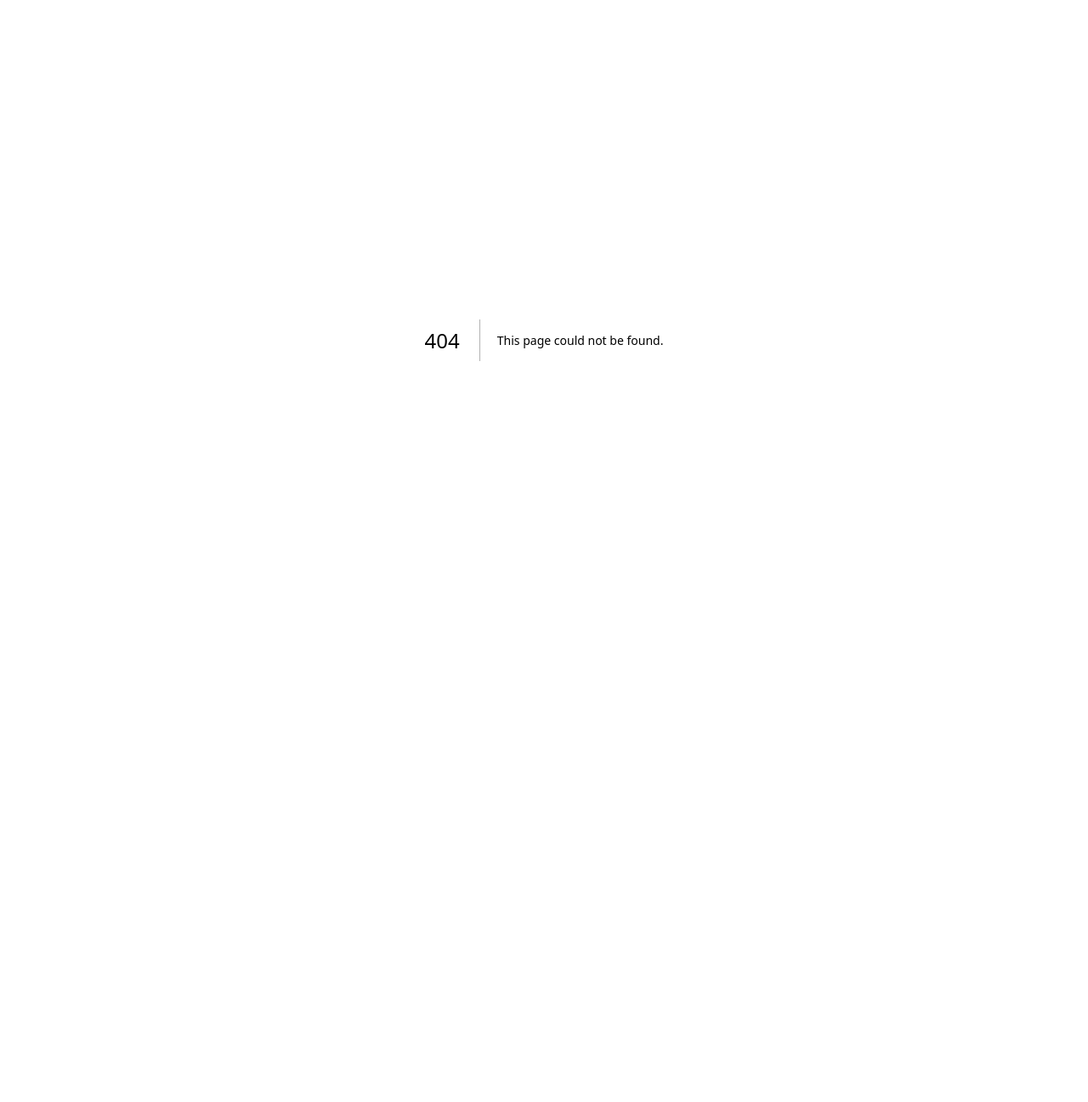
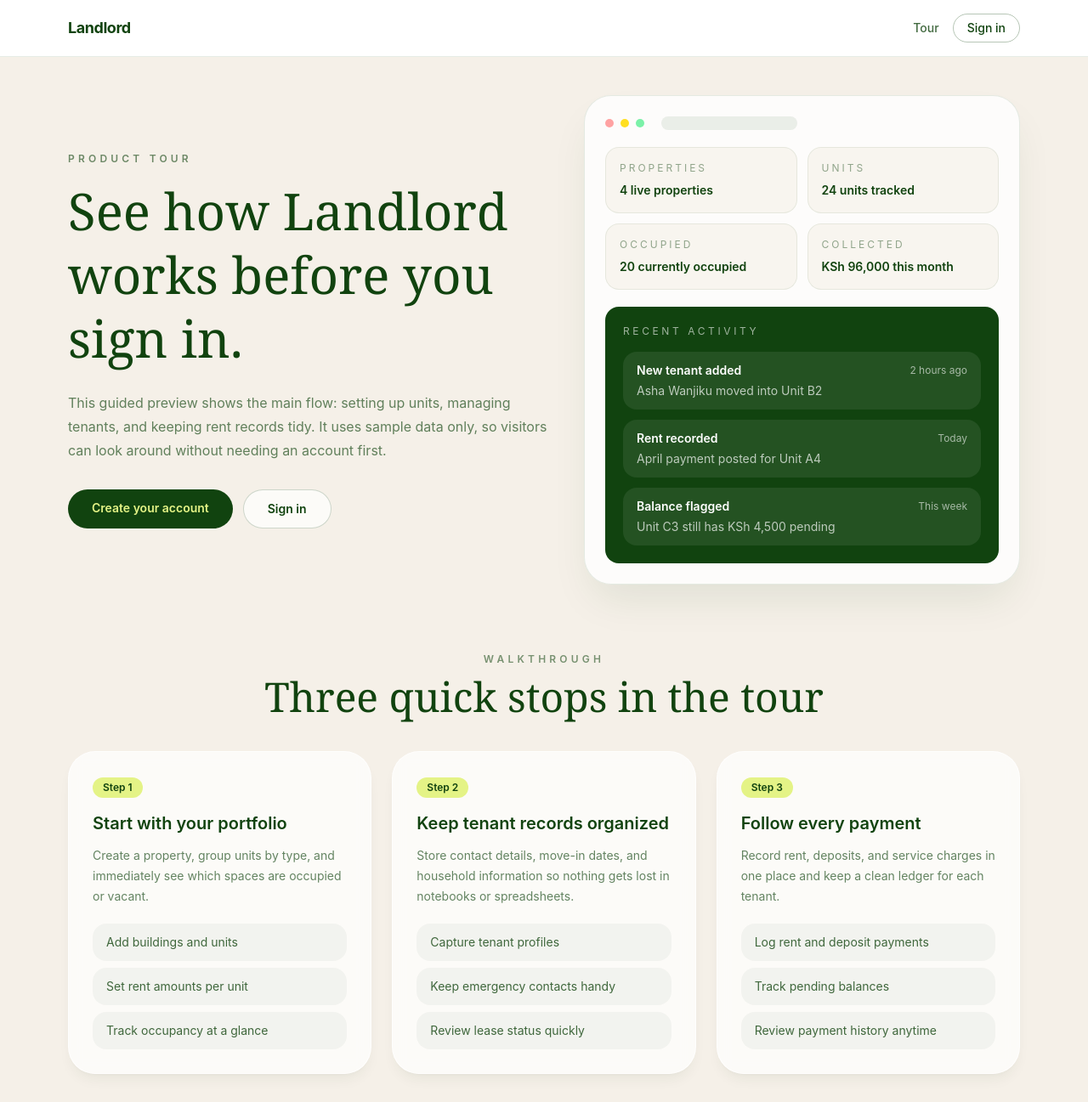
Before and after one commit to austinechisutia/landloard, a Next.js app: page /tour in a window 1280 px wide. Before the commit this address had no page. Shown: the top 1297 px of the page at 85% size. Before the commit the page ends 800 px from the top, so only its background shows below. Built offline with nearby package versions, Linux system fonts and the light colour scheme; no server answers.

Commit message:
add guest-access product tour and link it from landing and login pages

```diff
--- a/app/login/page.tsx
+++ b/app/login/page.tsx
@@ -1,4 +1,5 @@
 import { Suspense } from 'react';
+import Link from 'next/link';
 import { getServerSession } from 'next-auth';
 import { redirect } from 'next/navigation';
 import AuthPageForm from '@/components/auth/AuthPageForm';
@@ -44,6 +45,20 @@ export default async function LoginPage({ searchParams }: LoginPageProps) {
                 </div>
               ))}
             </div>
+
+            <div className="rounded-[2rem] border border-[#11430F]/10 bg-white/70 p-5 backdrop-blur-sm">
+              <p className="text-xs font-semibold uppercase tracking-[0.3em] text-[#11430F]/50">Not ready to sign in?</p>
+              <h2 className="mt-2 text-2xl font-semibold text-[#11430F]">Take the guided product tour first.</h2>
+              <p className="mt-2 text-sm leading-6 text-[#11430F]/65">
+                Explore a sample workflow and see how properties, tenants, and payments fit together before creating an account.
+              </p>
+              <Link
+                href="/tour"
+                className="mt-4 inline-flex rounded-full border border-[#11430F]/20 bg-[#e4f386]/60 px-5 py-2.5 text-sm font-semibold text-[#11430F] transition hover:bg-[#e4f386]"
+              >
+                View tour
+              </Link>
+            </div>
           </div>
 
           <Suspense
--- a/app/page.tsx
+++ b/app/page.tsx
@@ -60,6 +60,12 @@ export default async function LandingPage() {
                 className="rounded-full border border-[#11430F]/25 bg-white/60 px-8 py-3.5 text-sm font-semibold text-[#11430F] backdrop-blur-sm transition hover:bg-white/90"
               >
                 Sign In
+              </Link>
+              <Link
+                href="/tour"
+                className="rounded-full border border-[#11430F]/15 bg-[#e4f386]/50 px-8 py-3.5 text-sm font-semibold text-[#11430F] transition hover:bg-[#e4f386]/80"
+              >
+                Take a Tour
               </Link>
             </>
           )}
@@ -229,6 +235,12 @@ export default async function LandingPage() {
                   >
                     Sign In
                   </Link>
+                  <Link
+                    href="/tour"
+                    className="rounded-full border border-white/20 px-8 py-3.5 text-sm font-semibold text-white transition hover:bg-white/10"
+                  >
+                    Explore the Tour
+                  </Link>
                 </>
               )}
             </div>
@@ -244,6 +256,7 @@ export default async function LandingPage() {
           <nav className="flex items-center gap-5 text-xs text-[#11430F]/55">
             <Link href="/login" className="transition hover:text-[#11430F]">Sign In</Link>
             <Link href="/login" className="transition hover:text-[#11430F]">Register</Link>
+            <Link href="/tour" className="transition hover:text-[#11430F]">Tour</Link>
           </nav>
         </div>
       </footer>
--- /dev/null
+++ b/app/tour/page.tsx
@@ -0,0 +1,171 @@
+import Link from 'next/link';
+import { getServerSession } from 'next-auth';
+import { authOptions } from '@/lib/auth';
+
+const TOUR_STEPS = [
+  {
+    title: 'Start with your portfolio',
+    description:
+      'Create a property, group units by type, and immediately see which spaces are occupied or vacant.',
+    points: ['Add buildings and units', 'Set rent amounts per unit', 'Track occupancy at a glance'],
+  },
+  {
+    title: 'Keep tenant records organized',
+    description:
+      'Store contact details, move-in dates, and household information so nothing gets lost in notebooks or spreadsheets.',
+    points: ['Capture tenant profiles', 'Keep emergency contacts handy', 'Review lease status quickly'],
+  },
+  {
+    title: 'Follow every payment',
+    description:
+      'Record rent, deposits, and service charges in one place and keep a clean ledger for each tenant.',
+    points: ['Log rent and deposit payments', 'Track pending balances', 'Review payment history anytime'],
+  },
+];
+
+const HIGHLIGHTS = [
+  { label: 'Properties', value: '4 live properties' },
+  { label: 'Units', value: '24 units tracked' },
+  { label: 'Occupied', value: '20 currently occupied' },
+  { label: 'Collected', value: 'KSh 96,000 this month' },
+];
+
+const ACTIVITY = [
+  { title: 'New tenant added', detail: 'Asha Wanjiku moved into Unit B2', time: '2 hours ago' },
+  { title: 'Rent recorded', detail: 'April payment posted for Unit A4', time: 'Today' },
+  { title: 'Balance flagged', detail: 'Unit C3 still has KSh 4,500 pending', time: 'This week' },
+];
+
+export default async function TourPage() {
+  const session = await getServerSession(authOptions);
+
+  return (
+    <main className="min-h-screen overflow-x-hidden bg-[#f5f0e8] pt-28 text-[#171717]">
+      <div className="pointer-events-none fixed inset-0 -z-10">
+        <div className="absolute -top-32 left-0 h-[420px] w-[420px] rounded-full bg-[#e4f386]/40 blur-[110px]" />
+        <div className="absolute right-0 top-1/3 h-[420px] w-[420px] rounded-full bg-[#11430F]/10 blur-[100px]" />
+      </div>
+
+      <section className="mx-auto max-w-6xl px-4 pb-20">
+        <div className="grid gap-10 lg:grid-cols-[1.05fr_0.95fr] lg:items-center">
+          <div>
+            <p className="text-xs font-semibold uppercase tracking-[0.35em] text-[#11430F]/60">
+              Product tour
+            </p>
+            <h1 className="mt-4 font-serif text-5xl leading-tight text-[#11430F] md:text-6xl">
+              See how Landlord works before you sign in.
+            </h1>
+            <p className="mt-6 max-w-2xl text-base leading-7 text-[#11430F]/65">
+              This guided preview shows the main flow: setting up units, managing tenants,
+              and keeping rent records tidy. It uses sample data only, so visitors can look
+              around without needing an account first.
+            </p>
+
+            <div className="mt-8 flex flex-col gap-3 sm:flex-row">
+              <Link
+                href={session ? '/dashboard' : '/login'}
+                className="rounded-full bg-[#11430F] px-7 py-3 text-sm font-semibold text-[#e4f386] transition hover:opacity-90"
+              >
+                {session ? 'Open your dashboard' : 'Create your account'}
+              </Link>
+              {!session && (
+                <Link
+                  href="/login"
+                  className="rounded-full border border-[#11430F]/20 bg-white/70 px-7 py-3 text-sm font-semibold text-[#11430F] transition hover:bg-white"
+                >
+                  Sign in
+                </Link>
+              )}
+            </div>
+          </div>
+
+          <div className="rounded-[2rem] border border-[#11430F]/10 bg-white/80 p-6 shadow-2xl shadow-[#11430F]/10 backdrop-blur-sm">
+            <div className="mb-5 flex items-center gap-2">
+              <div className="h-2.5 w-2.5 rounded-full bg-red-300" />
+              <div className="h-2.5 w-2.5 rounded-full bg-yellow-300" />
+              <div className="h-2.5 w-2.5 rounded-full bg-green-300" />
+              <div className="ml-3 h-4 w-40 rounded-full bg-[#11430F]/8" />
+            </div>
+
+            <div className="grid grid-cols-2 gap-3">
+              {HIGHLIGHTS.map((item) => (
+                <div key={item.label} className="rounded-2xl border border-[#11430F]/8 bg-[#f8f5ef] p-4">
+                  <p className="text-xs uppercase tracking-[0.25em] text-[#11430F]/45">{item.label}</p>
+                  <p className="mt-2 text-sm font-semibold text-[#11430F]">{item.value}</p>
+                </div>
+              ))}
+            </div>
+
+            <div className="mt-5 rounded-2xl border border-[#11430F]/8 bg-[#11430F] p-5 text-white">
+              <p className="text-xs uppercase tracking-[0.3em] text-white/60">Recent activity</p>
+              <div className="mt-4 space-y-3">
+                {ACTIVITY.map((item) => (
+                  <div key={item.title} className="rounded-2xl bg-white/8 px-4 py-3">
+                    <div className="flex items-center justify-between gap-3">
+                      <p className="text-sm font-semibold">{item.title}</p>
+                      <span className="text-xs text-white/60">{item.time}</span>
+                    </div>
+                    <p className="mt-1 text-sm text-white/70">{item.detail}</p>
+                  </div>
+                ))}
+              </div>
+            </div>
+          </div>
+        </div>
+      </section>
+
+      <section className="mx-auto max-w-6xl px-4 pb-20">
+        <div className="mb-10 text-center">
+          <p className="text-xs font-semibold uppercase tracking-[0.35em] text-[#11430F]/55">Walkthrough</p>
+          <h2 className="mt-3 font-serif text-4xl text-[#11430F] md:text-5xl">Three quick stops in the tour</h2>
+        </div>
+
+        <div className="grid gap-6 lg:grid-cols-3">
+          {TOUR_STEPS.map((step, index) => (
+            <article
+              key={step.title}
+              className="rounded-[2rem] border border-white/70 bg-white/70 p-7 shadow-lg shadow-[#11430F]/5 backdrop-blur-sm"
+            >
+              <div className="inline-flex rounded-full bg-[#e4f386] px-3 py-1 text-xs font-semibold text-[#11430F]">
+                Step {index + 1}
+              </div>
+              <h3 className="mt-4 text-xl font-semibold text-[#11430F]">{step.title}</h3>
+              <p className="mt-3 text-sm leading-6 text-[#11430F]/65">{step.description}</p>
+              <ul className="mt-5 space-y-2 text-sm text-[#11430F]/80">
+                {step.points.map((point) => (
+                  <li key={point} className="rounded-2xl bg-[#11430F]/4 px-4 py-3">
+                    {point}
+                  </li>
+                ))}
+              </ul>
+            </article>
+          ))}
+        </div>
+      </section>
+
+      <section className="mx-auto max-w-6xl px-4 pb-24">
+        <div className="rounded-[2rem] bg-[#11430F] px-6 py-10 text-center text-white shadow-2xl shadow-[#11430F]/25 md:px-10">
+          <h2 className="font-serif text-3xl md:text-4xl">Like what you see?</h2>
+          <p className="mx-auto mt-4 max-w-2xl text-sm leading-6 text-white/75">
+            The tour is public, but your real workspace stays private. Sign in or create an
+            account when you are ready to start managing your own rentals.
+          </p>
+          <div className="mt-8 flex flex-col items-center justify-center gap-3 sm:flex-row">
+            <Link
+              href={session ? '/dashboard' : '/login'}
+              className="rounded-full bg-[#e4f386] px-7 py-3 text-sm font-semibold text-[#11430F] transition hover:bg-[#edf8a8]"
+            >
+              {session ? 'Go to dashboard' : 'Get started'}
+            </Link>
+            <Link
+              href="/"
+              className="rounded-full border border-white/20 px-7 py-3 text-sm font-semibold text-white transition hover:bg-white/10"
+            >
+              Back home
+            </Link>
+          </div>
+        </div>
+      </section>
+    </main>
+  );
+}
--- a/components/Navbar.tsx
+++ b/components/Navbar.tsx
@@ -3,7 +3,7 @@
 import Link from 'next/link';
 import { usePathname } from 'next/navigation';
 
-const PUBLIC_ROUTES = ['/', '/login', '/forgot-password', '/reset-password'];
+const PUBLIC_ROUTES = ['/', '/login', '/tour', '/forgot-password', '/reset-password'];
 
 export default function Navbar() {
   const pathname = usePathname();
@@ -22,6 +22,9 @@ export default function Navbar() {
           Landlord
         </Link>
         <nav className="flex items-center gap-4">
+          <Link href="/tour" className="text-sm font-medium text-[#11430F]/80 transition hover:text-[#11430F]">
+            Tour
+          </Link>
           <Link href="/login" className="rounded-full border border-[#11430F]/30 px-4 py-1.5 text-sm font-medium text-[#11430F] transition hover:bg-[#11430F]/5">
             Sign in
           </Link>
```
Also changed, not shown: 1 other file (tests, documents, lock files or other folders).
